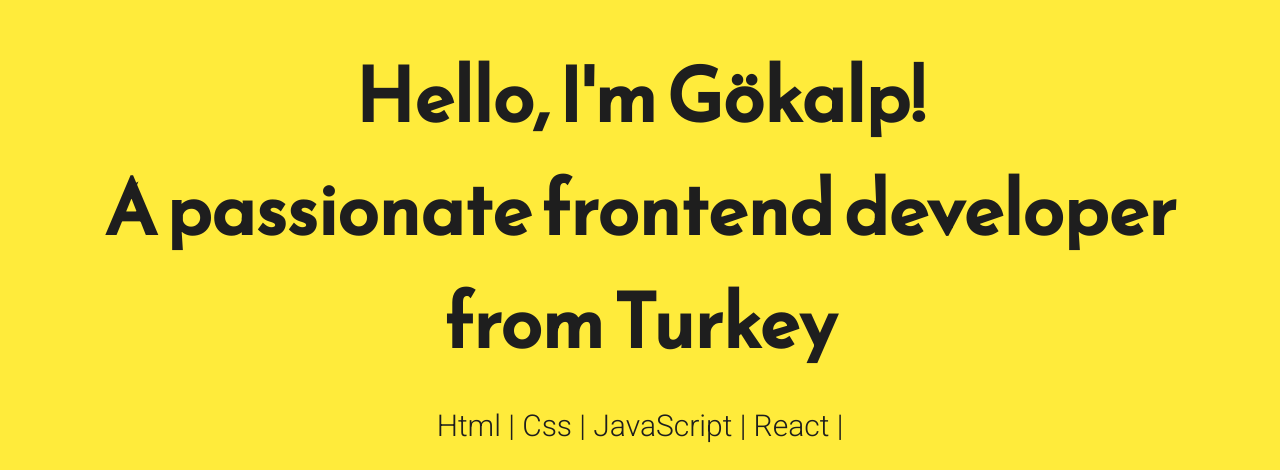
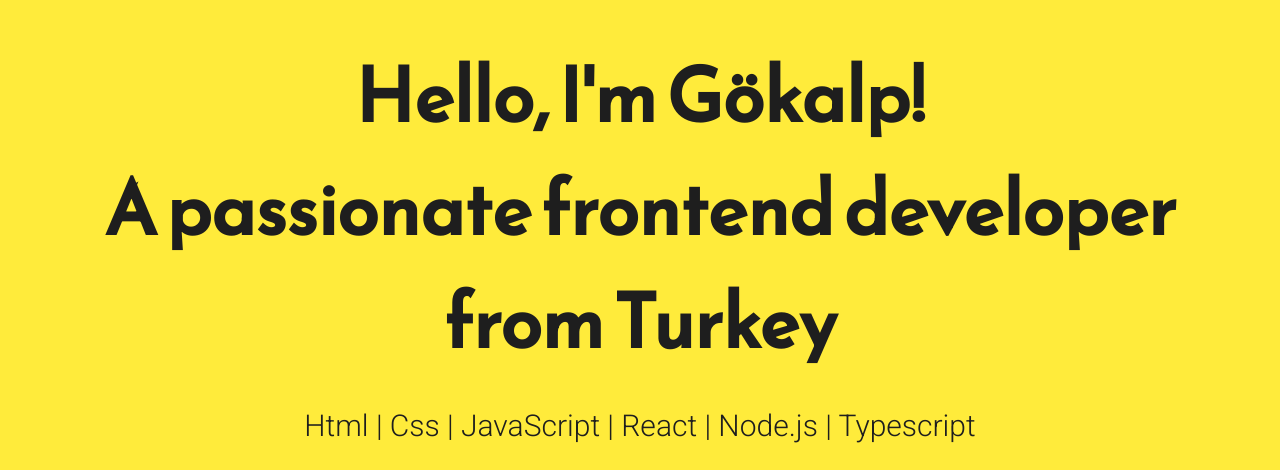
Before and after one commit to GokalpAvcu/gokalpavcu.github.io, a plain HTML site: page index.html in a window 1280 px wide. Shown: the part 104-574 px from the top of the page. Drawn offline with Linux system fonts and the light colour scheme.

Commit message:
Update index.html

```diff
--- a/index.html
+++ b/index.html
@@ -26,7 +26,7 @@
 	<main>
 		<div class="intro">Hello, I'm Gökalp! <br>
 		A passionate frontend developer from Turkey</div>
-		<div class="tagline"> Html | Css | JavaScript | React | </div>
+		<div class="tagline"> Html | Css | JavaScript | React | Node.js | Typescript  </div>
 		<!-- Find your icons from here - https://fontawesome.com/icons?d=gallery&s=brands -->
 		<div class="icons-social">
 			<a href="mailto:avcu219@gmail.com"target="_blank"><i class="fas fa-envelope"></i> </a>
```
